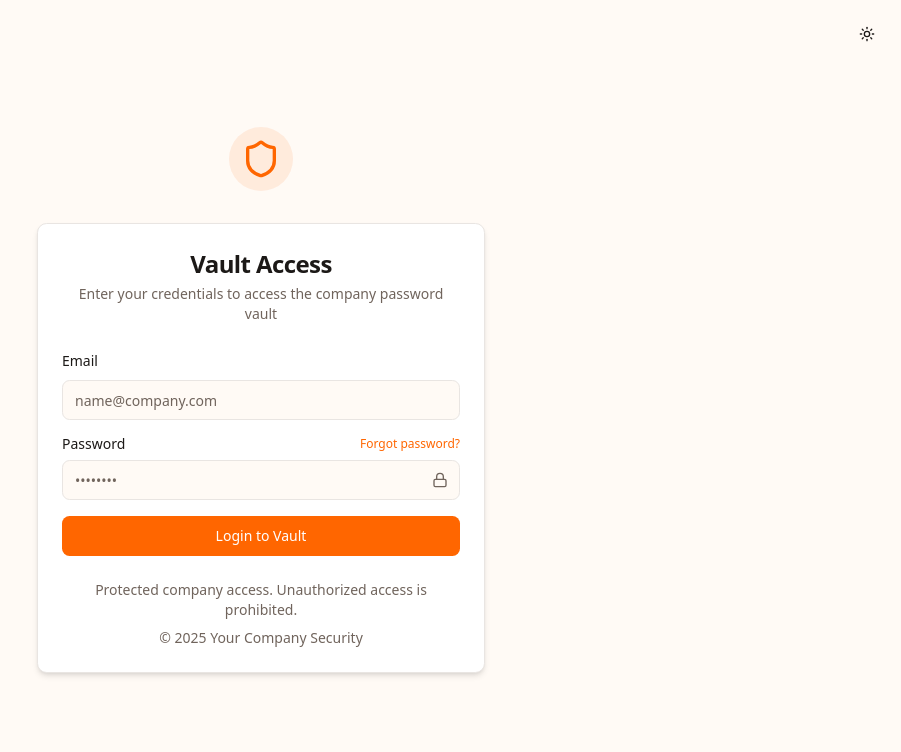
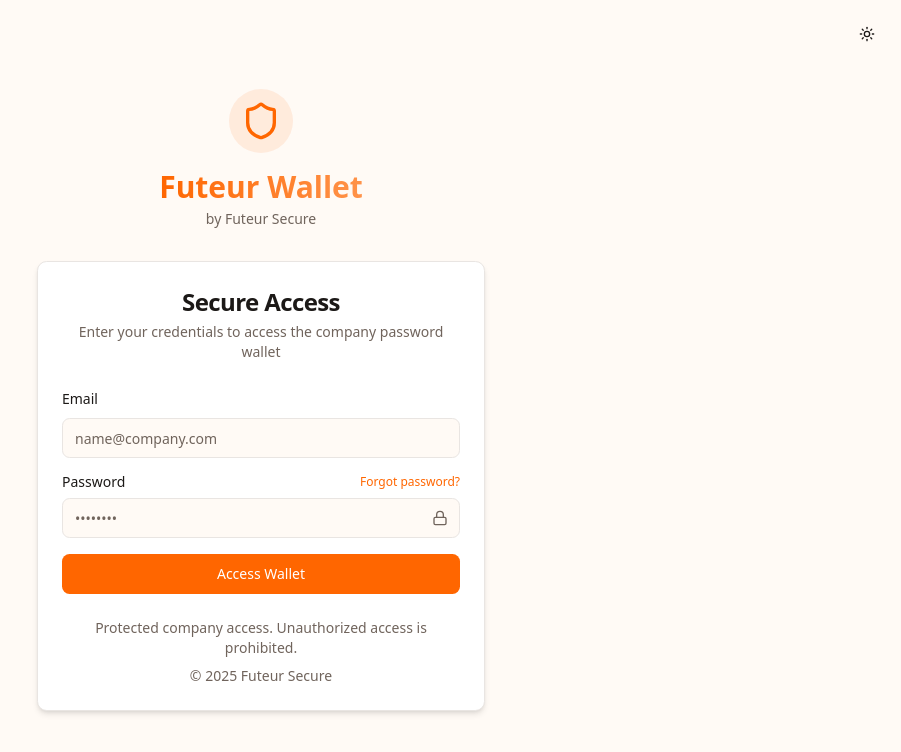
Before and after one commit to isiddharthsingh/futeur-wallet, a React (Vite) app: page /login in a window 1280 px wide. Shown: the top 752 px of the page, without its empty margins (379-1280 px from the left). Built offline with nearby package versions, Linux system fonts and the light colour scheme.

Commit message:
Update branding to Futeur Wallet

```diff
--- a/src/pages/Dashboard.tsx
+++ b/src/pages/Dashboard.tsx
@@ -139,7 +139,10 @@ export default function Dashboard() {
         <div className="container mx-auto px-4 py-4 flex items-center justify-between">
           <div className="flex items-center space-x-2">
             <Key className="h-6 w-6 text-primary" />
-            <h1 className="text-xl font-bold">Vault Access</h1>
+            <div>
+              <h1 className="text-xl font-bold">Futeur Wallet</h1>
+              <p className="text-xs text-muted-foreground">by Futeur Secure</p>
+            </div>
           </div>
 
           <div className="flex items-center space-x-2">
--- a/src/pages/Login.tsx
+++ b/src/pages/Login.tsx
@@ -42,17 +42,19 @@ export default function Login() {
       </div>
 
       <div className="w-full max-w-md">
-        <div className="flex justify-center mb-8">
+        <div className="flex flex-col items-center mb-8">
           <div className="bg-primary/10 p-3 rounded-full">
             <Shield className="h-10 w-10 text-primary" />
           </div>
+          <h1 className="text-3xl font-bold mt-4 gradient-text">Futeur Wallet</h1>
+          <p className="text-sm text-muted-foreground mt-1">by Futeur Secure</p>
         </div>
 
         <Card className="border-border shadow-md">
           <CardHeader className="space-y-1 text-center">
-            <CardTitle className="text-2xl font-bold">Vault Access</CardTitle>
+            <CardTitle className="text-2xl font-bold">Secure Access</CardTitle>
             <CardDescription>
-              Enter your credentials to access the company password vault
+              Enter your credentials to access the company password wallet
             </CardDescription>
           </CardHeader>
           <CardContent>
@@ -96,13 +98,13 @@ export default function Login() {
               </div>
 
               <Button type="submit" className="w-full" disabled={isLoading}>
-                {isLoading ? "Authenticating..." : "Login to Vault"}
+                {isLoading ? "Authenticating..." : "Access Wallet"}
               </Button>
             </form>
           </CardContent>
           <CardFooter className="flex flex-col space-y-2 text-center text-sm text-muted-foreground">
             <div>Protected company access. Unauthorized access is prohibited.</div>
-            <div>© {new Date().getFullYear()} Your Company Security</div>
+            <div>© {new Date().getFullYear()} Futeur Secure</div>
           </CardFooter>
         </Card>
       </div>
```
